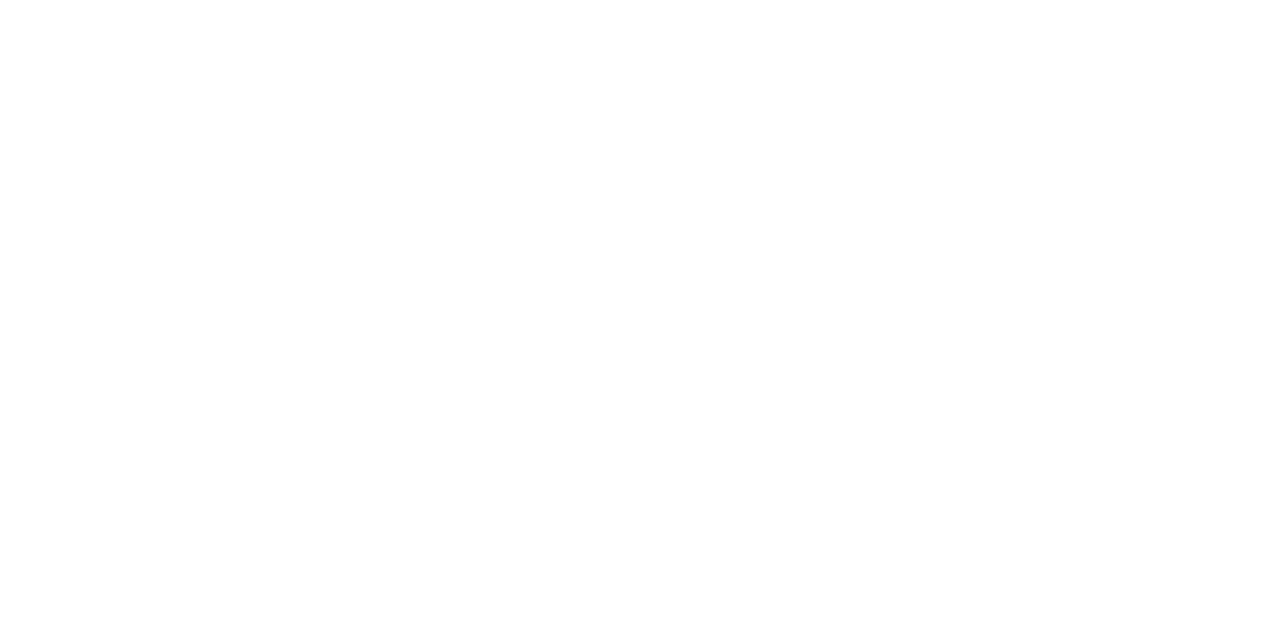
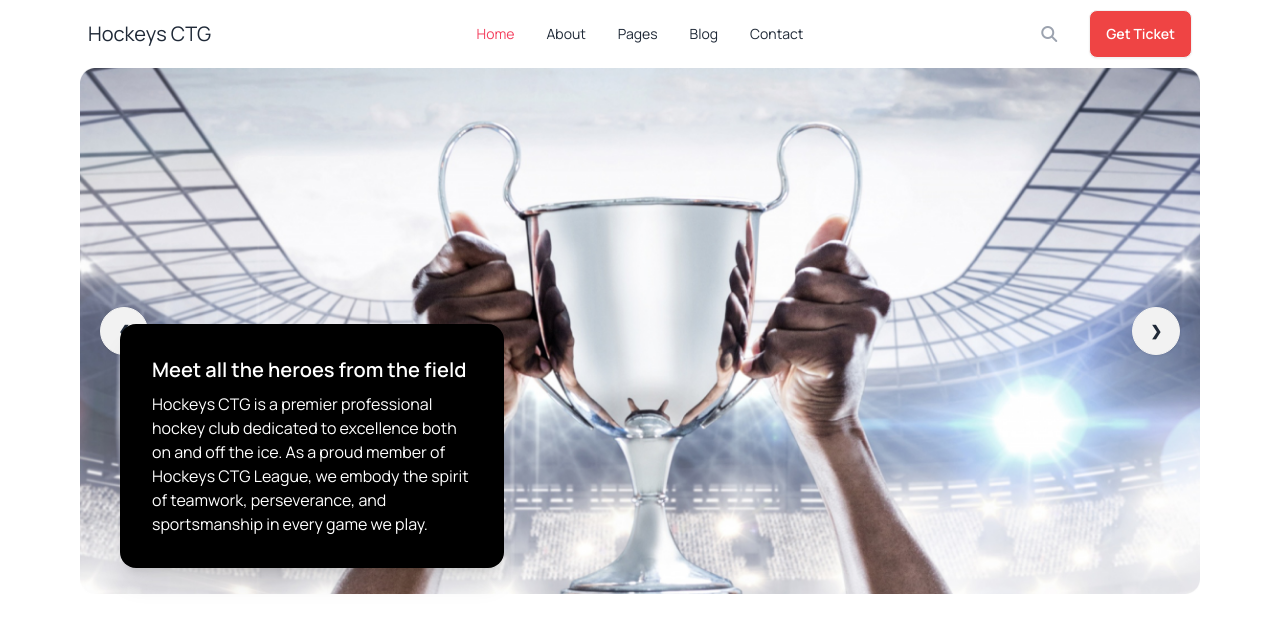
Before and after one commit to jabadhossain/hockeys-ctg, a plain HTML site: page index.html in a window 1280 px wide. Drawn offline with nearby package versions, Linux system fonts and the light colour scheme.

Commit message:
banner added

```diff
--- a/index.html
+++ b/index.html
@@ -5,17 +5,90 @@
     <meta charset="UTF-8">
     <meta name="viewport" content="width=device-width, initial-scale=1.0">
     <title>Hockeys CTG</title>
+    <link rel="preconnect" href="https://fonts.googleapis.com">
+    <link rel="preconnect" href="https://fonts.gstatic.com" crossorigin>
+    <link
+        href="https://fonts.googleapis.com/css2?family=Manrope:wght@200..800&family=Poppins:ital,wght@0,100;0,200;0,300;0,400;0,500;0,600;0,700;0,800;0,900;1,100;1,200;1,300;1,400;1,500;1,600;1,700;1,800;1,900&display=swap"
+        rel="stylesheet">
+
+    <script src="https://kit.fontawesome.com/cbdb76358d.js" crossorigin="anonymous"></script>
     <link href="https://cdn.jsdelivr.net/npm/daisyui@4.7.3/dist/full.min.css" rel="stylesheet" type="text/css" />
     <script src="https://cdn.tailwindcss.com"></script>
+    <style>
+        .manrope-font {
+            font-family: "Manrope", sans-serif;
+        }
+    </style>
 
 </head>
 
-<body>
+<body class="manrope-font max-w-8xl mx-20">
     <header>
+        <nav>
+            <div class="navbar bg-base-100">
+                <div class="navbar-start">
+                    <div class="dropdown">
+                        <div tabindex="0" role="button" class="btn btn-ghost lg:hidden">
+                            <svg xmlns="http://www.w3.org/2000/svg" class="h-5 w-5" fill="none" viewBox="0 0 24 24"
+                                stroke="currentColor">
+                                <path stroke-linecap="round" stroke-linejoin="round" stroke-width="2"
+                                    d="M4 6h16M4 12h8m-8 6h16" />
+                            </svg>
+                        </div>
+                        <ul tabindex="0"
+                            class="menu menu-sm dropdown-content mt-3 z-[1] p-2 shadow bg-base-100 rounded-box w-52">
+                            <li><a>Home</a></li>
+                            <li><a>About</a></li>
+                            <li><a>Pages</a></li>
+                            <li><a>Blog</a></li>
+                            <li><a>Contact</a></li>
+                        </ul>
+                    </div>
+                    <a class="text-xl">Hockeys CTG</a>
+                </div>
+                <div class="navbar-center hidden lg:flex">
+                    <ul class="menu menu-horizontal px-1">
+                        <li><a class="text-rose-500">Home</a></li>
+                        <li><a>About</a></li>
+                        <li><a>Pages</a></li>
+                        <li><a>Blog</a></li>
+                        <li><a>Contact</a></li>
+                    </ul>
+                </div>
+                <div class="navbar-end">
+                    <i class="fa fa-search text-gray-400 mr-8"></i> <a class="btn bg-red-500 text-white">Get Ticket</a>
+                </div>
+            </div>
+        </nav>
+        <div class="relative">
+            <div class="carousel w-full">
+                <div id="slide1" class="carousel-item relative w-full">
+                    <img src="Images/1.png" class="w-full" />
+                    <div class="absolute flex justify-between transform -translate-y-1/2 left-5 right-5 top-1/2">
+                        <a href="#slide4" class="btn btn-circle">❮</a>
+                        <a href="#slide2" class="btn btn-circle">❯</a>
+                    </div>
+                </div>
+                <div id="slide2" class="carousel-item relative w-full">
+                    <img src="Images/4.png" class="w-full" />
+                    <div class="absolute flex justify-between transform -translate-y-1/2 left-5 right-5 top-1/2">
+                        <a href="#slide1" class="btn btn-circle">❮</a>
+                        <a href="#slide3" class="btn btn-circle">❯</a>
+                    </div>
+                </div>
+            </div>
+            <div class="card w-96 text-white bg-black shadow-xl absolute bottom-8 left-10">
+                <div class="card-body">
+                    <h2 class="card-title">Meet all the heroes from the field</h2>
+                    <p>Hockeys CTG is a premier professional hockey club dedicated to excellence both on and off the
+                        ice. As a proud member of Hockeys CTG League, we embody the spirit of teamwork, perseverance,
+                        and sportsmanship in every game we play. </p>
+                </div>
+            </div>
+        </div>
 
     </header>
     <main>
-
     </main>
     <footer>
 
```
